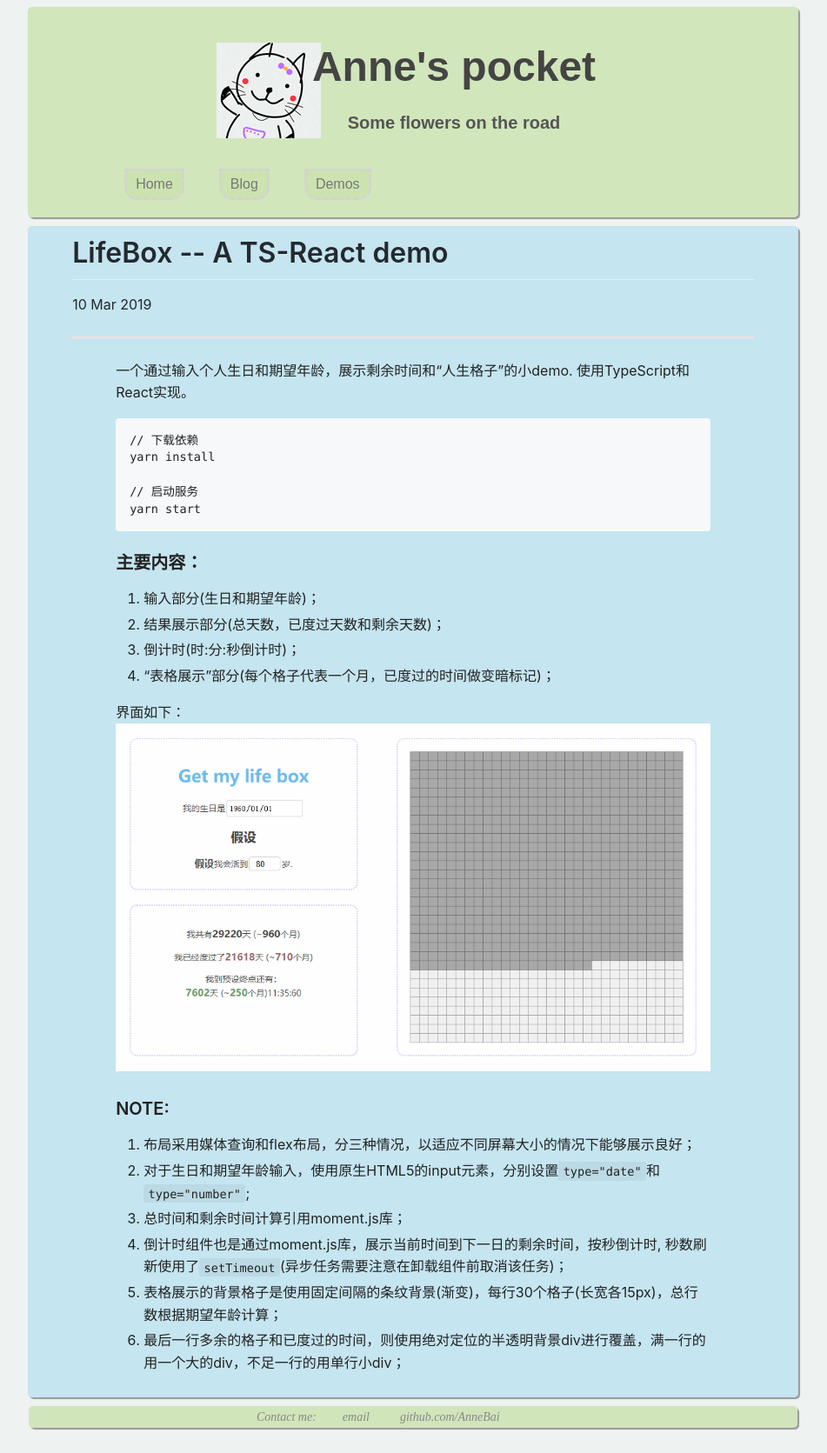
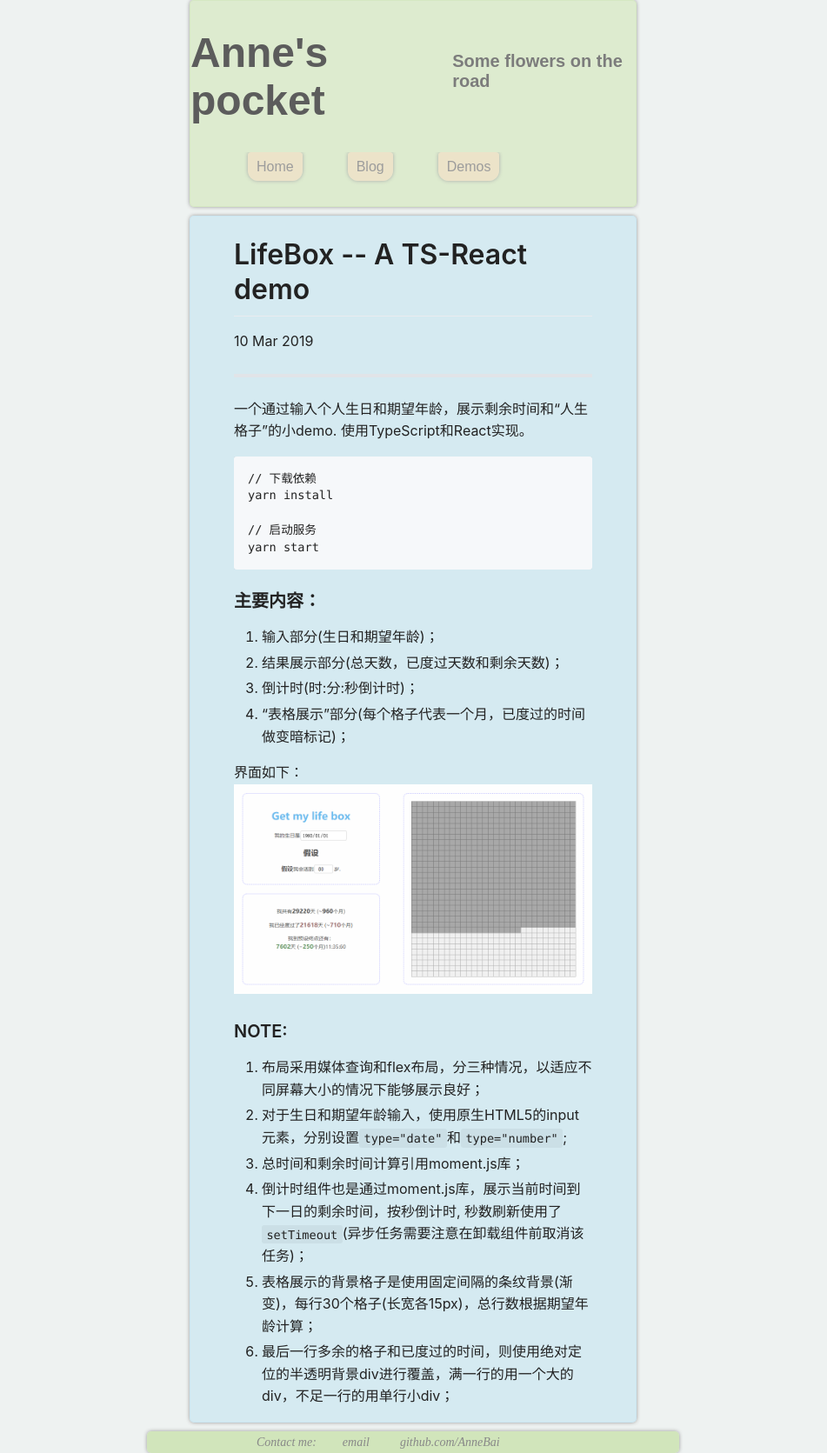
Before and after one commit to AnneBai/AnneBai.github.io, a Jekyll site: the page built from _posts/2019-3-10-LifeBox-demo.md, in a window 1280 px wide. Shown: the whole page at 87% size, without its empty margins (165-1116 px from the left). Built offline with Jekyll 4.4.1, drawn with Linux system fonts in a browser that asks for light colours; Markdown is read by kramdown in place of the engine named in the settings; before the commit the page ends 1650 px from its top, so only the background shows below that.

Commit message:
update post styles

```diff
--- a/_layouts/post.html
+++ b/_layouts/post.html
@@ -1,9 +1,9 @@
 ---
 layout: default
 ---
-<h1>{{ page.title }}</h1>
-<p class="meta">{{ page.date | date_to_string }}</p>
-<hr/>
 <div class="post">
+  <h1 class="title">{{ page.title }}</h1>
+  <p class="meta">{{ page.date | date_to_string }}</p>
+  <hr/>
   {{ content }}
 </div>
--- a/styles/style.css
+++ b/styles/style.css
@@ -3,72 +3,71 @@
 
 body {
   background-color:rgb(238, 242, 241);
+  width: 100%;
+  margin: 0 auto;
 }
 header, article, footer {
-  width:62%;
+  width:40%;
   margin: 0px auto;
-  box-shadow:2px 2px 1px #999;
+  box-shadow:0px 0px 4px #999;
   border-radius:5px;
 }
+@media screen and (max-width: 480px) {
+  header, article, footer {
+    width:100%;
+  }
+}
 header {
-  background-color:rgba(203, 227, 174, .8);
-  height:180px;
-  color:#444;
+  background-color:rgba(203, 227, 174, .5);
+  color:#5c5c5c;
   font-family: "Arial";
   font-size: 1.5em;
   border:1px solid rgba(203, 227, 174, .4);
-  padding:10px 50px 50px;
 }
 header h1 {
-  background:url("../images/annehead.png") no-repeat 25% 0;
-  padding-left:12%;
-  text-align:center;
-  margin: 30px auto;
-  margin-top: 30px;
+  display: flex;
+  align-items: baseline;
+  justify-content: center;
+  /* background:url("../images/annehead.png") no-repeat 25% 0; */
 }
 header h1 small {
-  color:#555;
+  color:#7c7c7c;
   font-size: 20px;
-}
-nav{
-  text-align: center;
-  padding-bottom:10px;
-  margin-top:20px;
+  margin-left: 1em;
 }
 nav ul {
+  display: flex;
   overflow: hidden;
   list-style-type: none;
 }
+nav ul li {
+  margin: 0 26px;
+  height: 38px;
+}
 nav ul a {
-  float:left;
-  display:block;
-  padding:6px 10px;
-  margin:5px 20px;
-  border-radius: 0 0 15px 15px;
-  border:3px dashed lightgray;
-  background-color:rgba(203, 227, 174, 0.8);
-  color:#777;
+  padding:8px 10px;
+  border-radius: 4px 4px 12px 12px;
+  background-color:rgba(241, 226, 200, .8);
+  box-shadow: 0px 0px 4px #aaa;
+  color:#9c9c9c;
   text-decoration: none;
   font-family:"Arial";
   font-size: 16px;
   transition:.3s;
 }
 nav ul a:hover {
-  margin-top:3px;
-  box-shadow: 3px 3px 2px #aaa;
-  background-color:rgba(241, 226, 200, .8);
-  color:#333;
+  background-color:rgba(241, 226, 200, .4);
+  color:#5c5c5c;
 }
 article {
-  background-color:rgba(187, 226, 241, .8);
+  background-color:rgba(187, 226, 241, .5);
   margin-top:10px;
   min-height: 570px;
-  padding:10px 50px;
   border:1px solid rgba(187, 226, 241, .4);
   font-family:'Microsoft yahei';
 }
 .posts {
-  margin:30px 60px 40px;
+  padding: 30px 50px 40px;
   list-style-type: disc;
   font-family:"Microsoft yahei";
 }
```
